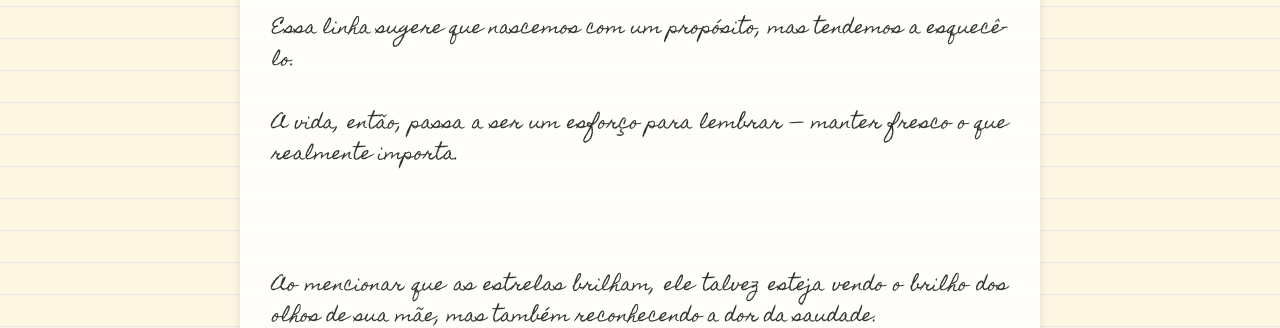
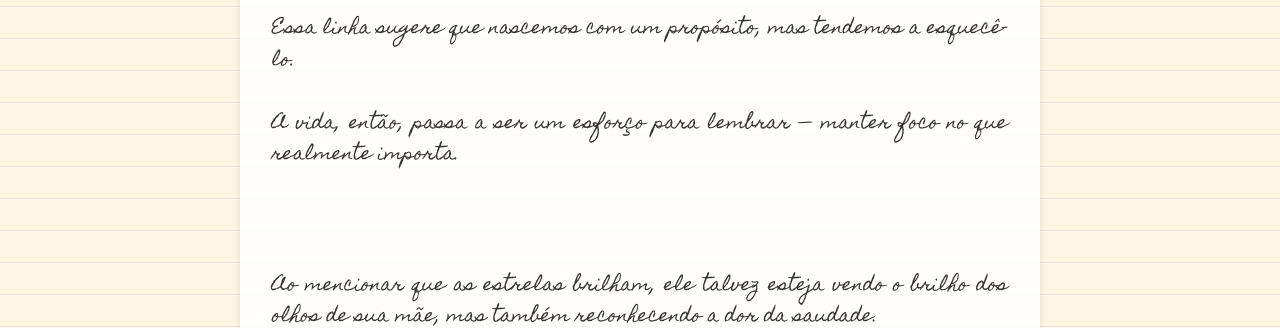
Before and after one commit to richardsonalmeida/richardsonalmeida.github.io, a Jekyll site: the page built from _posts/2025-05-27-iris-u2.md, in a window 1280 px wide and 900 px high, scrolled down 2143 px. Shown: the part 155-483 px from the top of the window. Built offline with Jekyll 4.4.1, drawn with Linux system fonts in a browser that asks for light colours.

Commit message:
Atualiza conteúdo do post sobre a música Iris (U2)

```diff
--- a/_posts/2025-05-27-iris-u2.md
+++ b/_posts/2025-05-27-iris-u2.md
@@ -25,7 +25,7 @@ Talvez esteja dizendo que é nas dificuldades que nosso verdadeiro eu se manifes
 > *"Once we are born, we begin to forget the reason why"*
 
 Essa linha sugere que nascemos com um propósito, mas tendemos a esquecê-lo.
-A vida, então, passa a ser um esforço para lembrar — manter fresco o que realmente importa.
+A vida, então, passa a ser um esforço para lembrar — manter foco no que realmente importa.
 
 Ao mencionar que as estrelas brilham, ele talvez esteja vendo o brilho dos olhos de sua mãe, mas também reconhecendo a dor da saudade.
 O universo imenso pode representar tanto a grandiosidade das circunstâncias quanto a nossa própria pequenez — e, ainda assim, é justamente o pequeno brilho na imensidão escura que dá sentido à contemplação.
```
